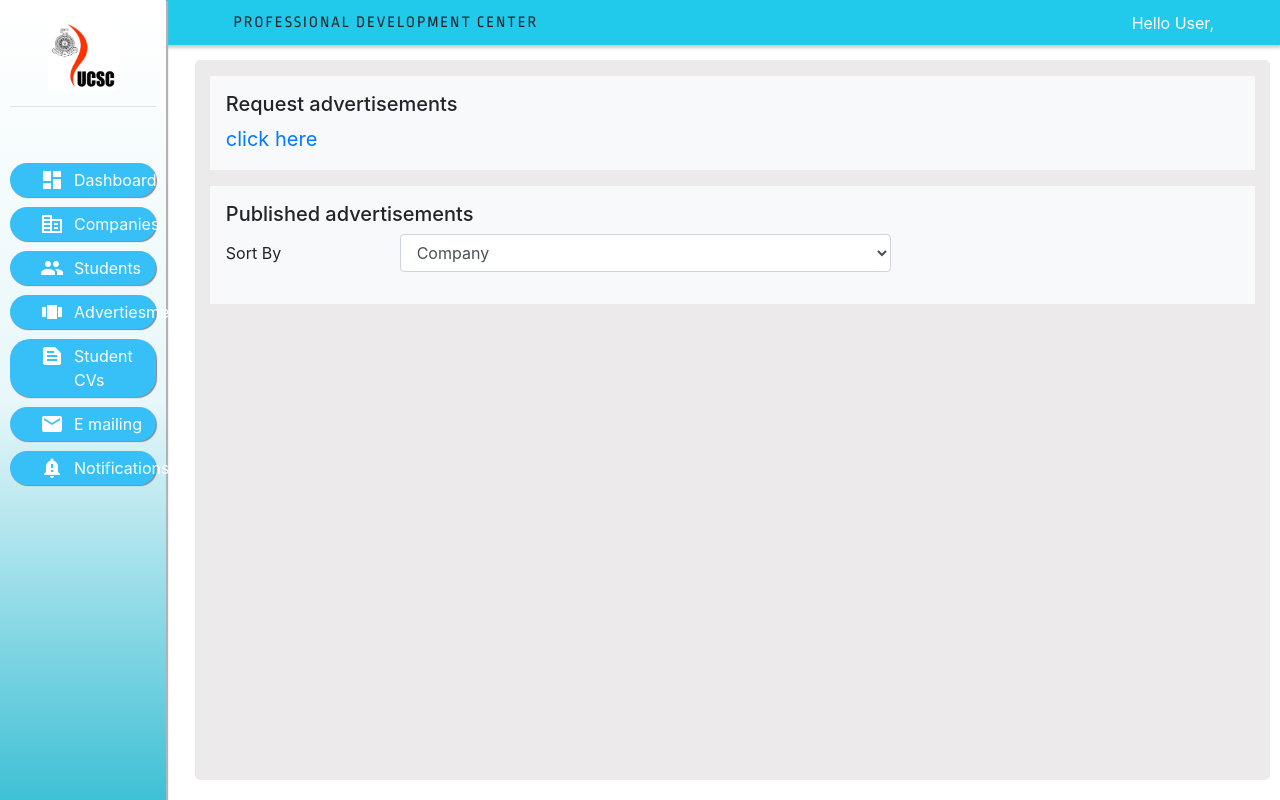
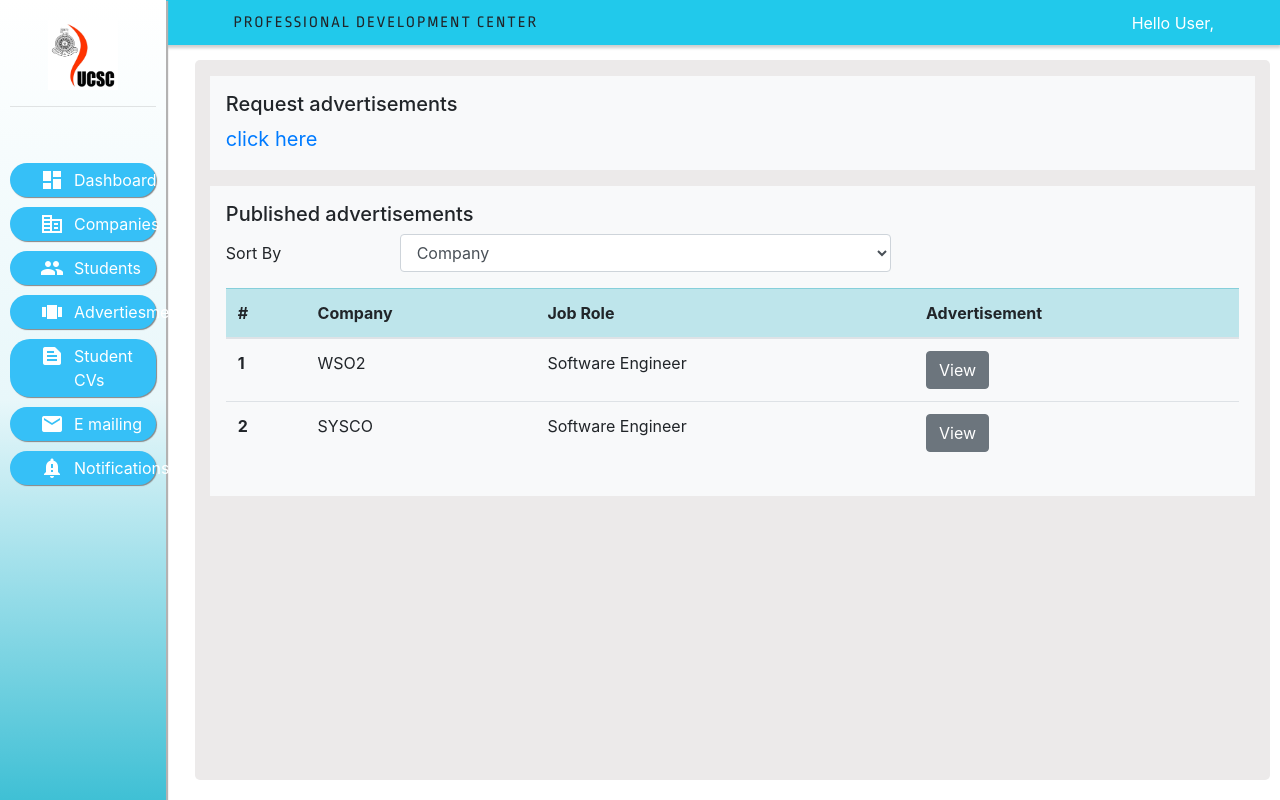
Before and after one commit to shelomi123/dashboard-portal, a React (Create React App) app: page /adverts in a window 1280 px wide. Built offline with nearby package versions, Linux system fonts and the light colour scheme.

Commit message:
table added

```diff
--- a/src/App.css
+++ b/src/App.css
@@ -161,7 +161,14 @@
     color: rgb(0, 0, 0);
 }
 
+.table {
+    counter-reset: serial-number;  /* Set the serial number counter to 0 */
+  }
 
+.table td:first-child:before {
+    counter-increment: serial-number;  /* Increment the serial number counter */
+    content: counter(serial-number);  /* Display the counter */
+}
 
 /*==================================================== studentCvs =================================================== */
 
--- a/src/content/adverts.js
+++ b/src/content/adverts.js
@@ -29,6 +29,31 @@ function Adverts(){
                     </div>
 
 
+                    <table class="table">
+                        <thead class="table-info">
+                            <tr>
+                                <th>#</th>
+                                <th>Company</th>
+                                <th>Job Role</th>
+                                <th>Advertisement</th>
+                            </tr>
+                        </thead>
+                        <tbody>
+                            <tr>
+                                <th>1</th>
+                                <td>WSO2</td>
+                                <td>Software Engineer</td>
+                                <td><button type="button" class="btn btn-secondary">View</button></td>
+                            </tr>
+                            <tr>
+                                <th>2</th>
+                                <td>SYSCO</td>
+                                <td>Software Engineer</td>
+                                <td><button type="button" class="btn btn-secondary">View</button></td>
+                            </tr>
+
+                        </tbody>
+                    </table>
 
 
 
```
